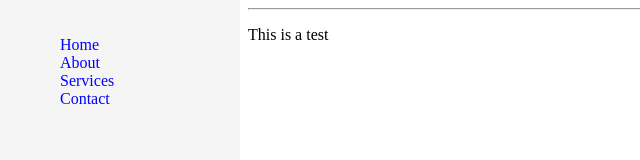
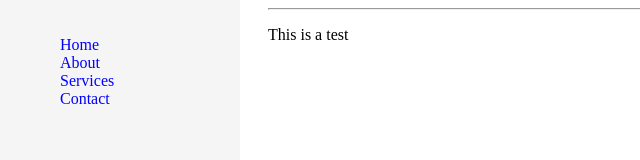
Before and after one commit to hmurangiri/notes, a plain HTML site: page index.html in a window 1280 px wide. Shown: the full height of the page, 0-640 px from the left. Drawn offline with Linux system fonts and the light colour scheme.

Commit message:
Update index.html

```diff
--- a/index.html
+++ b/index.html
@@ -13,7 +13,7 @@
       }
 
      .content {
-         margin-left: 240px;
+         margin-left: 260px;
         }
 
       a {
```
